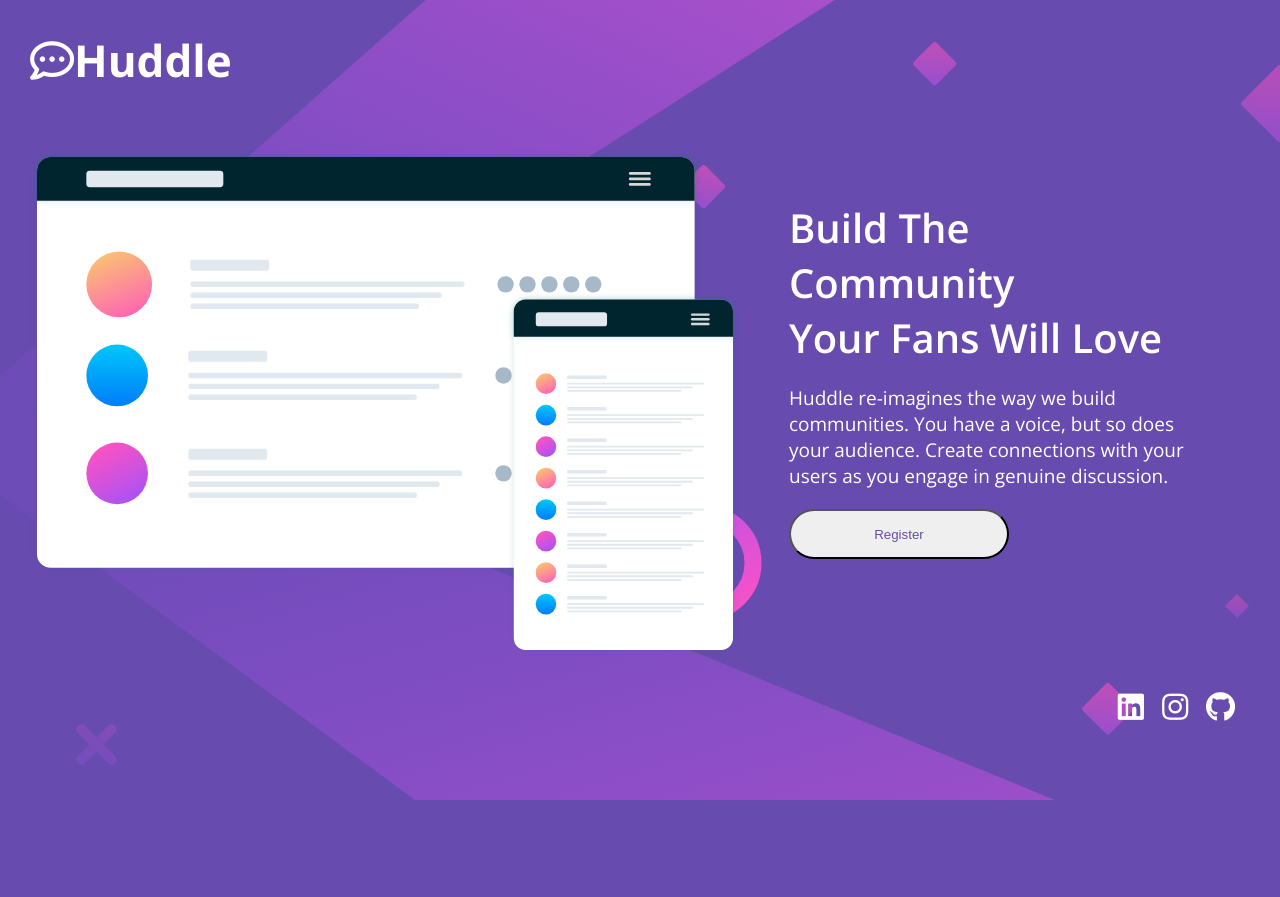
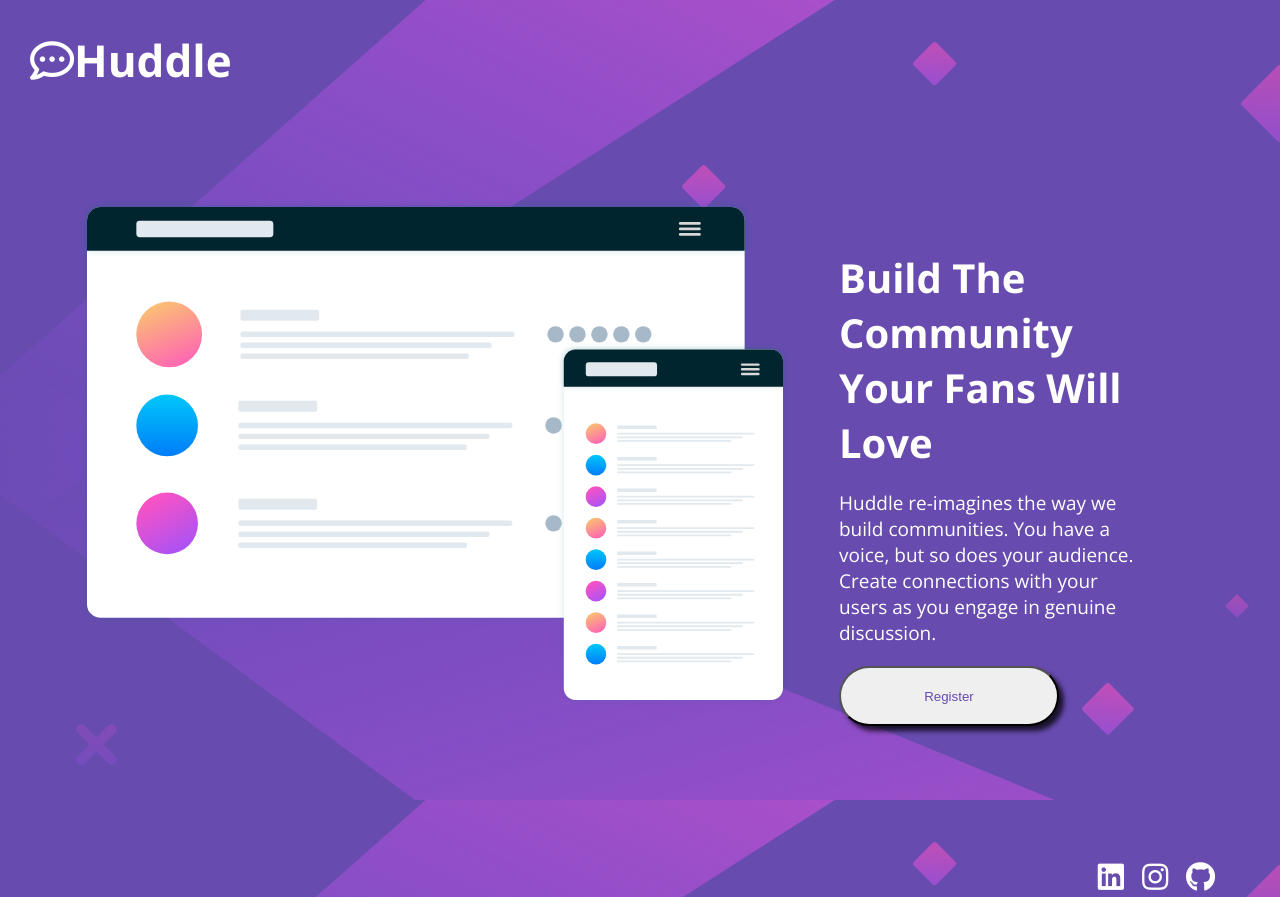
Before and after one commit to PauloHorn/Frontend-Mentor, a plain HTML site: page 04-projeto-huddle-base/index.html in a window 1280 px wide. Before the commit the page ends 800 px from the top, so only its background shows below. Drawn offline with nearby package versions, Linux system fonts and the light colour scheme.

Commit message:
Update estilos.css

```diff
--- a/04-projeto-huddle-base/src/css/estilos.css
+++ b/04-projeto-huddle-base/src/css/estilos.css
@@ -22,7 +22,7 @@
 .main {
     display: flex;
     flex-direction: row;
-    padding: 3rem;
+    padding: 8rem;
 }
 
 .main .image {
@@ -38,7 +38,7 @@
 
 .main .apresentacao h2 {
     font-size: 4rem;
-    font-weight: 600;
+    font-weight: 700;
 }
 
 .main .apresentacao p {
@@ -48,9 +48,10 @@
 
 .main .register {
     width: 22rem;
-    height: 5rem;
+    height: 6rem;
     border-radius: 3rem;
     color: hsl(257, 40%, 49%);
+    box-shadow: 0.5rem 0.5rem 0.5rem rgba(0, 0, 0, 0.75);
 }
 
 .main .register:hover {
@@ -88,7 +89,7 @@
 .footer {
     display: flex;
     justify-content: flex-end;
-    padding: 0 4rem;
+    padding: 0 6rem;
     font-size: 3rem;
 }
 
```
